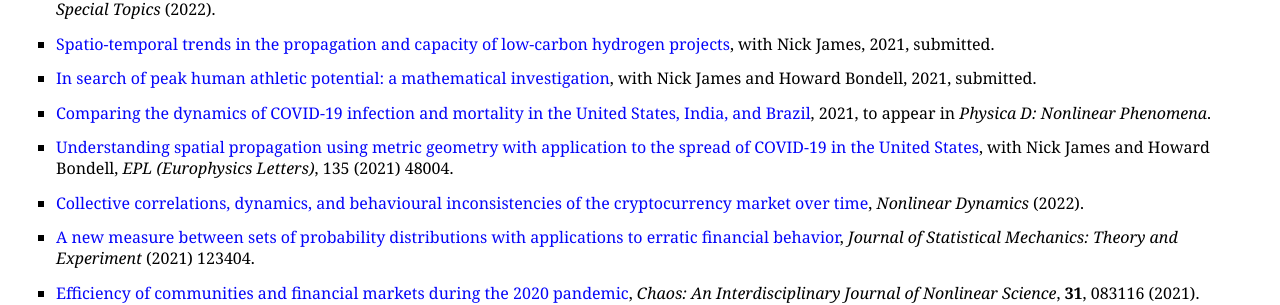
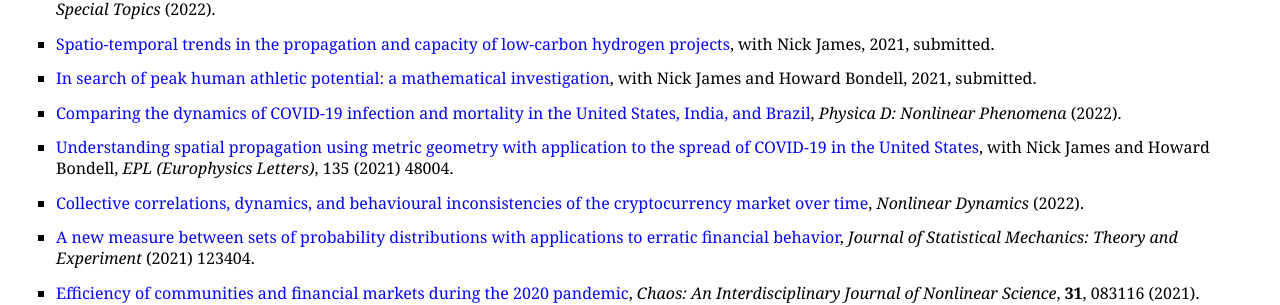
Before and after one commit to MaxMenzies/maxmenzies.com, a Jekyll site: the page index.html, which Jekyll copies as it is, in a window 1280 px wide. Shown: the part 538-843 px from the top of the page. Built offline with Jekyll 4.4.1, drawn with Linux system fonts in a browser that asks for light colours.

Commit message:
Update index.html

```diff
--- a/index.html
+++ b/index.html
@@ -52,7 +52,7 @@
 </li>
 </ul>
 <ul>
-<li><p><a href="https://arxiv.org/abs/2108.07565">Comparing the dynamics of COVID-19 infection and mortality in the United States, India, and Brazil</a>, 2021, to appear in <i>Physica D: Nonlinear Phenomena</i>.</p>
+<li><p><a href="https://www.sciencedirect.com/science/article/pii/S0167278922000033">Comparing the dynamics of COVID-19 infection and mortality in the United States, India, and Brazil</a>, <i>Physica D: Nonlinear Phenomena</i> (2022).</p>
 </li>
 </ul>
 <ul>
```
